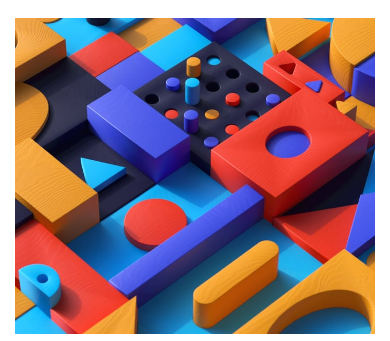
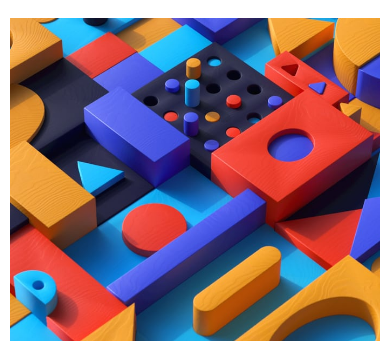
Before and after one commit to cristiancamiloalzateramirezweb/prueba-ikbo, a plain HTML site: page index.html in a window 390 px wide. Shown: the part 86-427 px from the top of the page. Drawn offline with Linux system fonts and the light colour scheme.

Commit message:
Update style.css

```diff
--- a/assets/css/style.css
+++ b/assets/css/style.css
@@ -228,7 +228,7 @@ header .nav-main {
 @media screen and (max-width: 599px) {
 
     .root {
-        max-width: 92.5%;
+        max-width: 95%;
     }
 
     .background-container .content-container .text-content p {
```
